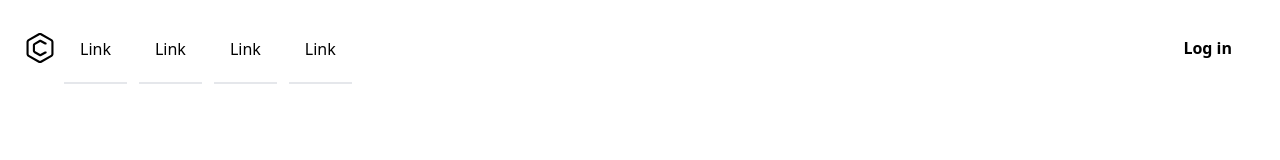
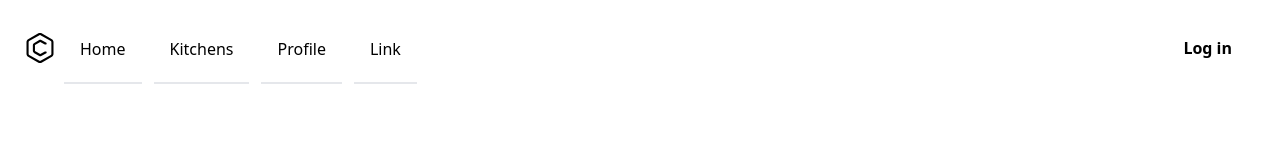
Before and after one commit to tanbiranjum/ghost-kitchen-review, a React (Create React App) app: page /login in a window 1280 px wide. Shown: the top 160 px of the page. Built offline with nearby package versions, Linux system fonts and the light colour scheme; no server answers.

Commit message:
logout functionality added

```diff
--- a/src/components/Header/Header.js
+++ b/src/components/Header/Header.js
@@ -37,7 +37,7 @@ const Header = () => {
                 href="#"
                 className="flex items-center px-4 -mb-1 border-b-2 dark:border-transparent"
               >
-                Link
+                Home
               </a>
             </li>
             <li className="flex">
@@ -46,7 +46,7 @@ const Header = () => {
                 href="#"
                 className="flex items-center px-4 -mb-1 border-b-2 dark:border-transparent dark:text-violet-400 dark:border-violet-400"
               >
-                Link
+                Kitchens
               </a>
             </li>
             <li className="flex">
@@ -55,7 +55,7 @@ const Header = () => {
                 href="#"
                 className="flex items-center px-4 -mb-1 border-b-2 dark:border-transparent"
               >
-                Link
+                Profile
               </a>
             </li>
             <li className="flex">
```
